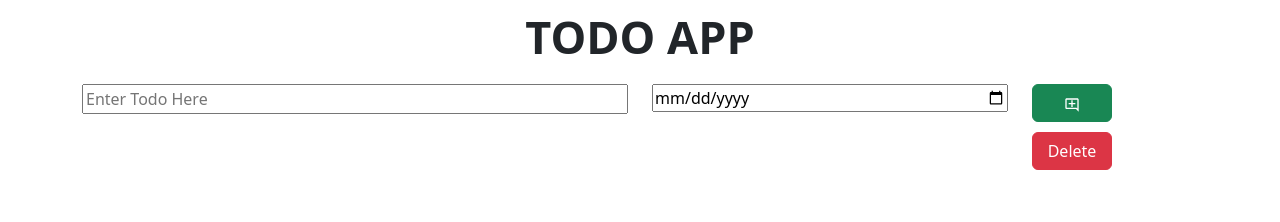
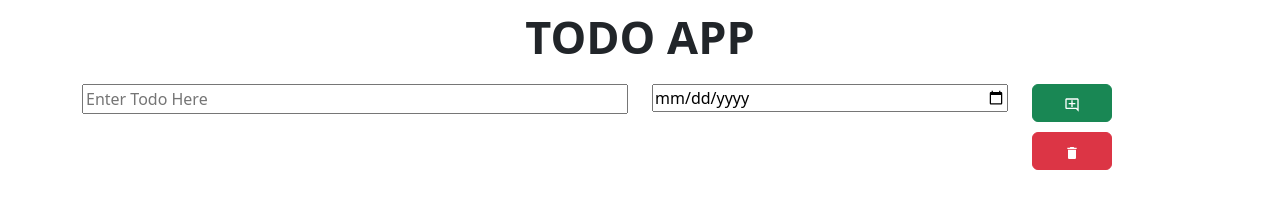
Before and after one commit to CoderSid063/Todo-List-React.js, a React (Vite) app: page / in a window 1280 px wide. Both pictures are taken after a click on the button 1072 px from the left and 103 px from the top of the page. Shown: the top 222 px of the page. Built offline with nearby package versions, Linux system fonts and the light colour scheme.

Commit message:
Solve Syntax error

```diff
--- a/src/App.jsx
+++ b/src/App.jsx
@@ -17,9 +17,7 @@ function App() {
   };
 
   const handleDeleteItem = (TodoName) => {
-    const newTodoItem = todoItems.filter((items) => {
-      items.name !== TodoName;
-    });
+    const newTodoItem = todoItems.filter((items) => items.name !== TodoName);
     setTodoItems(newTodoItem);
   };
 
--- a/src/components/TodoItem.jsx
+++ b/src/components/TodoItem.jsx
@@ -1,3 +1,4 @@
+import { MdDelete } from "react-icons/md";
 function TodoItem({ TodoName, TodoDate, clickToDelete }) {
   return (
     <div className="container">
@@ -12,7 +13,7 @@ function TodoItem({ TodoName, TodoDate, clickToDelete }) {
               clickToDelete(TodoName);
             }}
           >
-            Delete
+            <MdDelete />
           </button>
         </div>
       </div>
--- a/src/components/TodoItems.jsx
+++ b/src/components/TodoItems.jsx
@@ -6,6 +6,7 @@ const TodoItems = ({ todoList, onClickDelete }) => {
       <div className={styles["items-container"]}>
         {todoList.map((item) => (
           <TodoItem
+            key={item.name}
             TodoName={item.name}
             TodoDate={item.dueDate}
             clickToDelete={onClickDelete}
```
